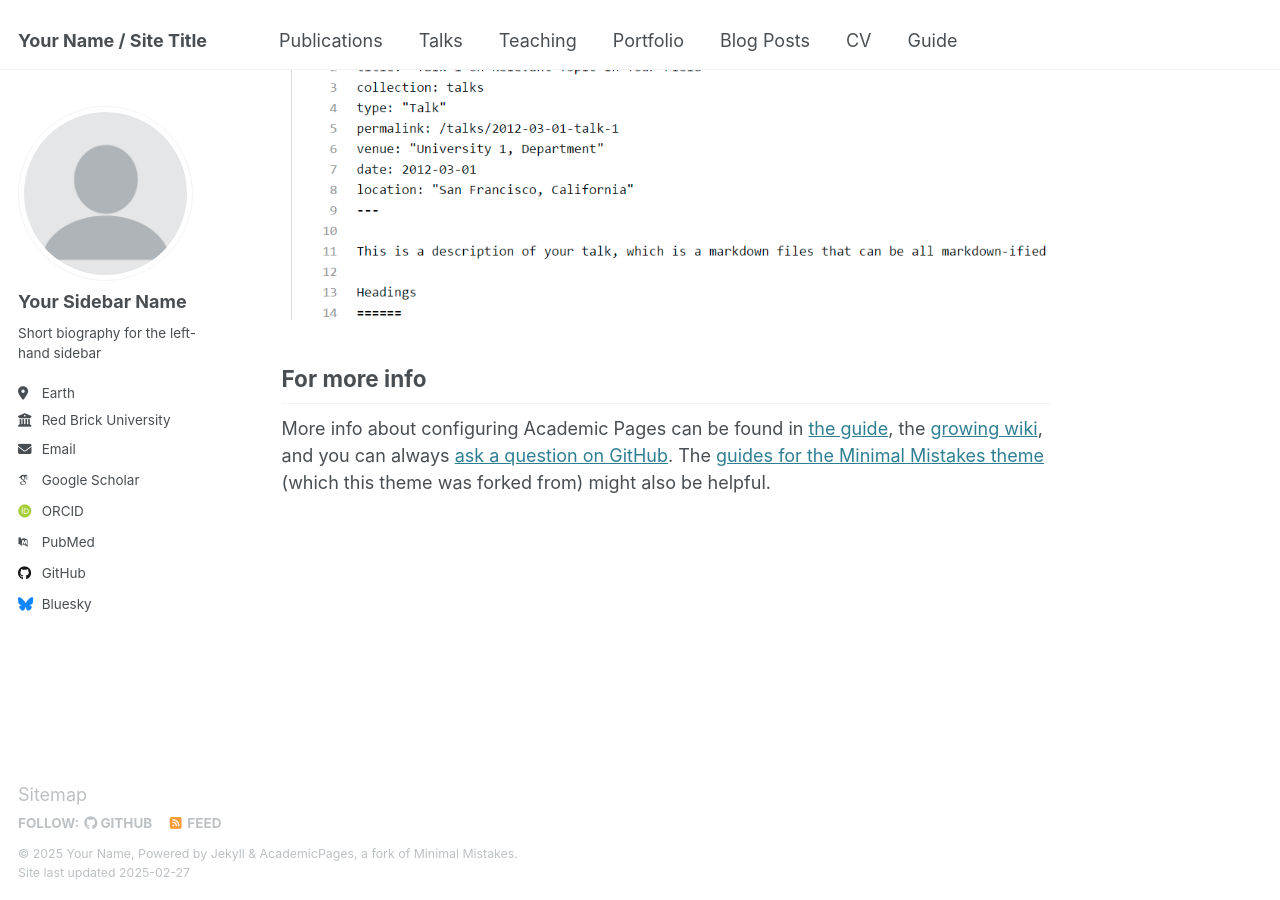
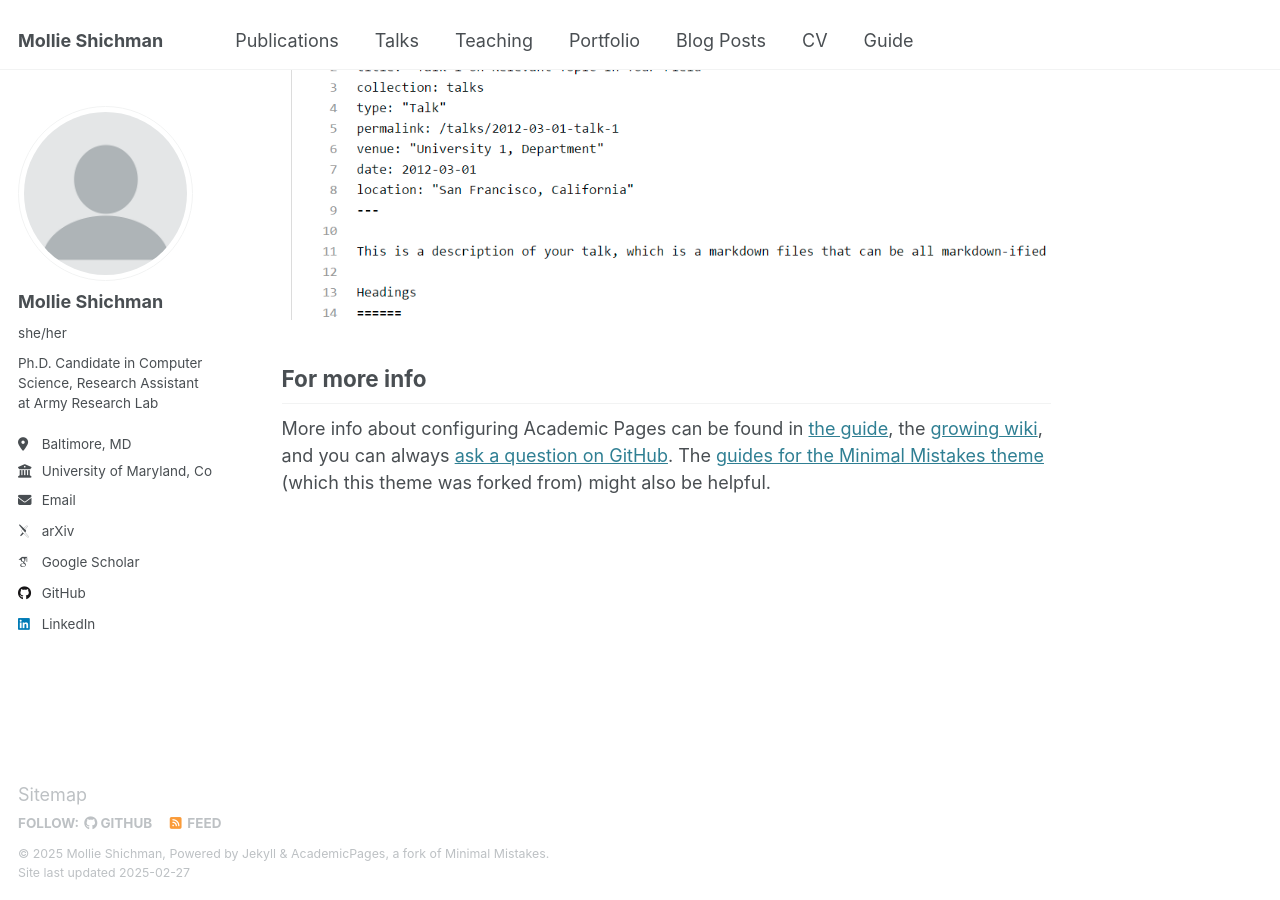
Before and after one commit to mshich1/mshich1.github.io, a Jekyll site: the page built from _pages/about.md, in a window 1280 px wide and 900 px high, scrolled down 2642 px. Built offline with Jekyll 4.4.1, drawn with Linux system fonts in a browser that asks for light colours; some web fonts are replaced.

Commit message:
Update _config.yml with basic intel on me

```diff
--- a/_config.yml
+++ b/_config.yml
@@ -9,11 +9,11 @@
 # Basic Site Settings
 locale                   : "en-US"
 site_theme               : "default"
-title                    : "Your Name / Site Title"
+title                    : "Mollie Shichman"
 title_separator          : "-"
-name                     : &name "Your Name"
-description              : &description "personal description"
-url                      : https://academicpages.github.io # the base hostname & protocol for your site e.g. "https://[your GitHub username].github.io"
+name                     : &name "Mollie Shichman"
+description              : &description "A Ph.D. Candidate in Natural Language Processing"
+url                      : https://mshich1.github.io # the base hostname & protocol for your site e.g. "https://[your GitHub username].github.io"
 baseurl                  : "" # the subpath of your site, e.g. "/blog"
 repository               : "academicpages/academicpages.github.io"
 
@@ -23,21 +23,21 @@ repository               : "academicpages/academicpages.github.io"
 author:
   # Biographic information
   avatar           : "profile.png"
-  name             : "Your Sidebar Name"
-  pronouns         : # example: "she/her"
-  bio              : "Short biography for the left-hand sidebar"
-  location         : "Earth"
-  employer         : "Red Brick University"
+  name             : "Mollie Shichman"
+  pronouns         : "she/her"
+  bio              : "Ph.D. Candidate in Computer Science, Research Assistant at Army Research Lab"
+  location         : "Baltimore, MD"
+  employer         : "University of Maryland, College Park"
   uri              : # URL
-  email            : "none@example.org"
+  email            : "mollie.shichman@gmail.com"
 
   # Academic websites
-  arxiv            : # URL - Update with the correct link to your profile
-  googlescholar    : "https://scholar.google.com/citations?user=PS_CX0AAAAAJ"
+  arxiv            : "https://arxiv.org/search/?searchtype=author&query=Shichman%2C+M"
+  googlescholar    : "https://scholar.google.com/citations?hl=en&user=qsDOWyMAAAAJ"
   impactstory      : # URL
-  orcid            : "http://orcid.org/yourorcidurl"
+  orcid            : # "http://orcid.org/yourorcidurl"
   semantic         : # URL
-  pubmed           : "https://www.ncbi.nlm.nih.gov/pubmed/?term=john+snow"
+  pubmed           : # "https://www.ncbi.nlm.nih.gov/pubmed/?term=john+snow"
   researchgate     : # URL
   scopus           : # URL
 
@@ -45,12 +45,12 @@ author:
   bitbucket        : # Username - Update with your username on the site
   codepen          : # Username
   dribbble         : # Username
-  github           : "academicpages"
+  github           : "mshich1"
   kaggle           : # Username
   stackoverflow    : # User number or user number and name (i.e., use "1" or "1/jeff-atwood")
 
   # Social media
-  bluesky          : "bsky.app" # Replace this with you Bluesky username
+  bluesky          : # Replace this with you Bluesky username
   facebook         : # Username
   flickr           : # Username
   foursquare       : # Username
@@ -59,7 +59,7 @@ author:
   keybase          : # Username
   instagram        : # Username
   lastfm           : # Username
-  linkedin         : # Username
+  linkedin         : "Mollie Shichman"
   mastodon         : # URL
   medium           : # URL
   pinterest        : # Username
```
